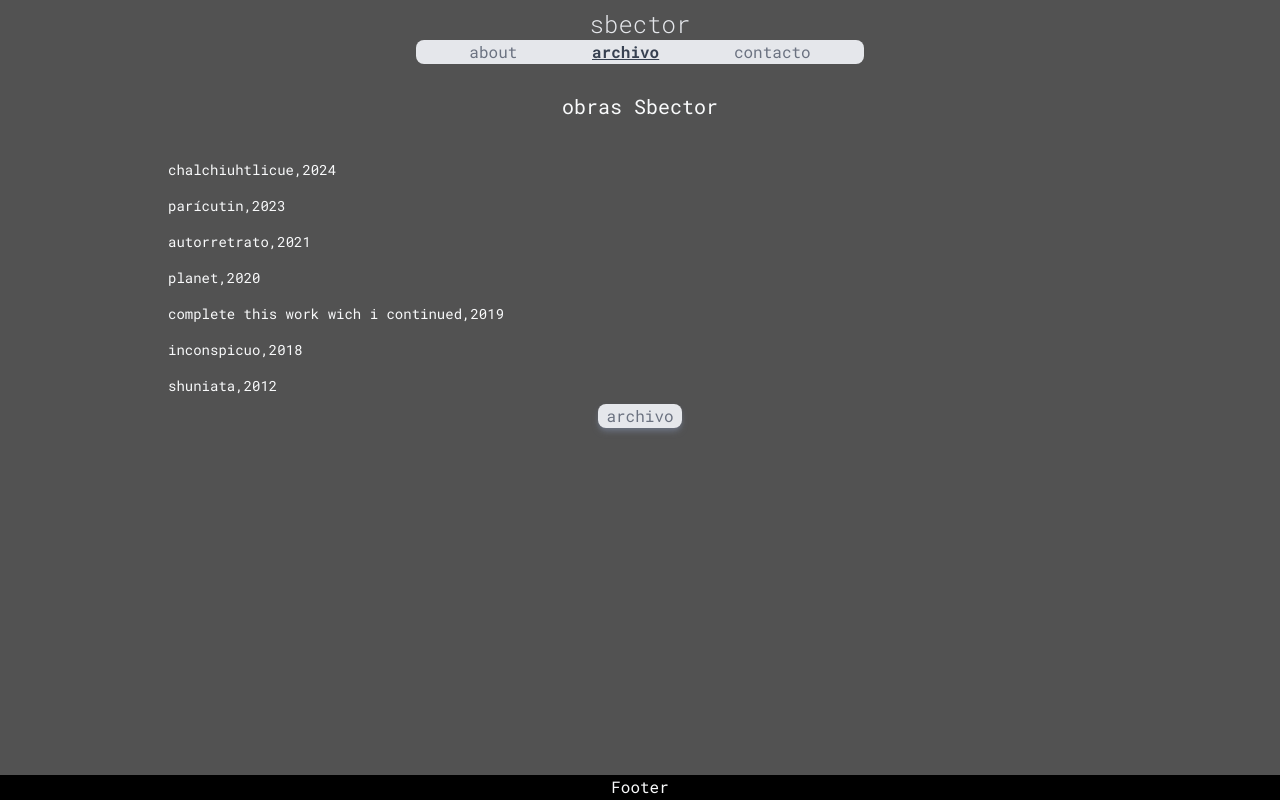
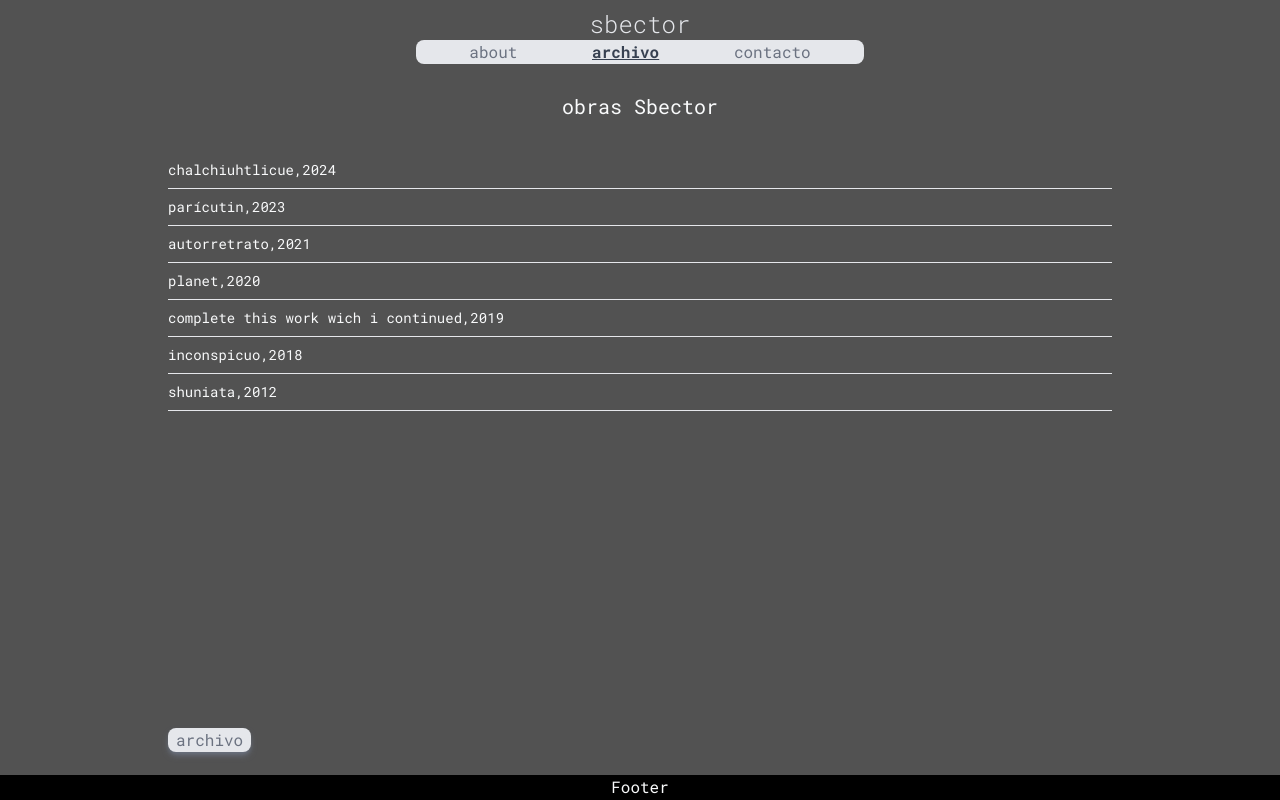
Before and after one commit to Sbector/artista, a Next.js app: page /archivo/obra in a window 1280 px wide. Built offline with nearby package versions, Linux system fonts and the light colour scheme.

Commit message:
Some styles

```diff
--- a/src/app/_components/Button.tsx
+++ b/src/app/_components/Button.tsx
@@ -1,26 +1,27 @@
 import Link from "next/link"
 
-export default function Button( {
+export default function Button({
     children,
     href,
     className,
     target
-} : {
-    children:React.ReactNode,
-    href:string,
+}: {
+    children: React.ReactNode,
+    href: string,
     className?: string,
     target?: string
-}  ) {
+}) {
     return (
         <Link href={href}
             target={target}
             className={`
+            ${className}
             bg-gray-200
             text-gray-500
             shadow-gray-500
             hover:bg-gray-300 active:shadow-sm shadow-md transition-all
             rounded-lg mx-auto px-2
-        ${className}`}>
+        `}>
             <button>
                 {children}
             </button>
--- a/src/app/archivo/obra/[slug]/page.tsx
+++ b/src/app/archivo/obra/[slug]/page.tsx
@@ -46,7 +46,7 @@ export default function ObraPage(props: any) {
                     height={100}
                     priority
                 />
-                <h1 className="font-medium py-2 text-lg">
+                <h1 className="font-medium py-2 text-lg border-b">
                     {obra.title}, <span className="font-light text-emerald-100">{obra.year}</span>
                 </h1>
                 <div className="
@@ -60,7 +60,7 @@ export default function ObraPage(props: any) {
                         {obra.description}
                     </p>
                 </div>
-                <Button href="/archivo/obra">obra</Button>
+                <Button className="absolute bottom-12" href="/archivo/obra">obra</Button>
             </Wrapper>
         </div>
     )
--- a/src/app/archivo/obra/page.tsx
+++ b/src/app/archivo/obra/page.tsx
@@ -17,7 +17,7 @@ export default function ObrasPage() {
                     <h1 className="text-xl text-center pb-8">obras Sbector</h1>
                     <ul>
                         {Obras.map(({ title, year, slug }) => (
-                            <li key={slug} className="py-2 text-sm">
+                            <li key={slug} className="py-2 text-sm border-b">
                                 <Link href={`obra/${slug}`}>
                                     <span>{title},{year}</span>
                                 </Link>
@@ -27,7 +27,7 @@ export default function ObrasPage() {
 
                 </div>
 
-                <Button href="/archivo">archivo</Button>
+                <Button className="absolute bottom-12" href="/archivo">archivo</Button>
 
             </Wrapper>
         </div>
```
Lines whose indentation alone changed are shown as unchanged.
